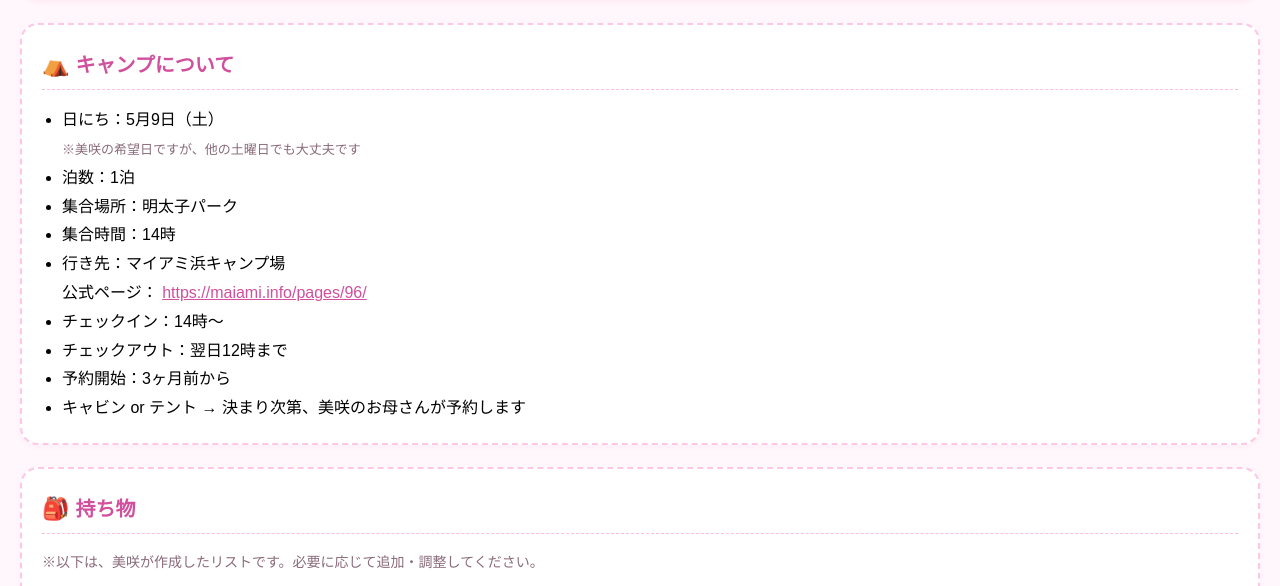
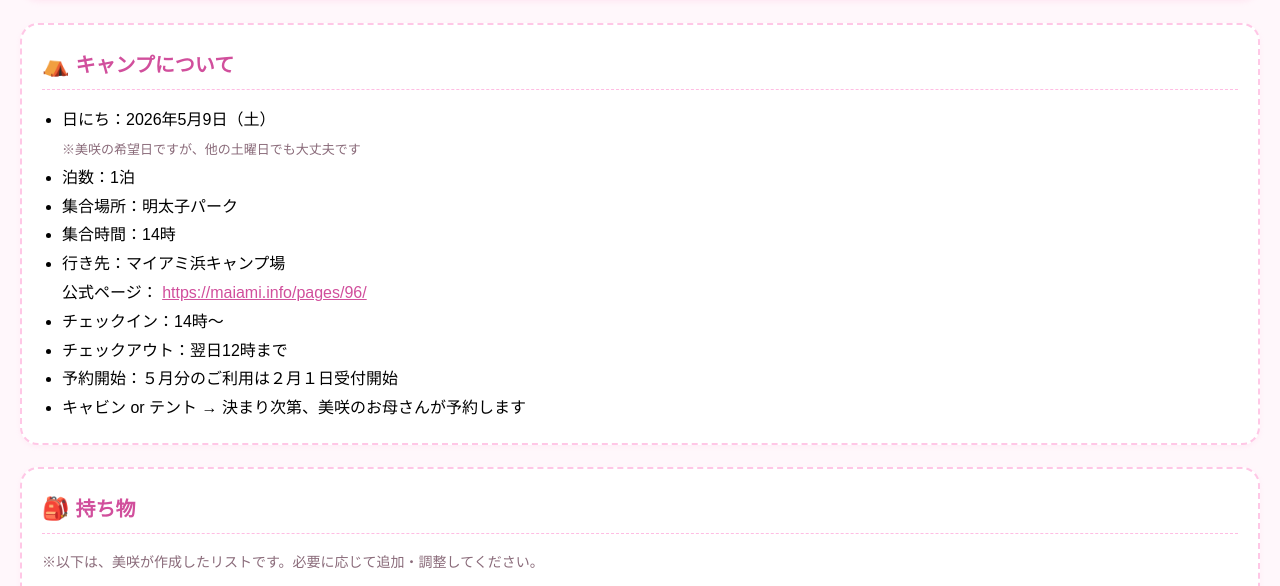
Before and after one commit to Yuki-Nakajii/camp-plan, a plain HTML site: page camp_plan/camp_plan.html in a window 1280 px wide. Shown: the part 168-754 px from the top of the page. Drawn offline with Linux system fonts and the light colour scheme.

Commit message:
Update camp date and reservation details in HTML

```diff
--- a/camp_plan/camp_plan.html
+++ b/camp_plan/camp_plan.html
@@ -87,7 +87,7 @@
 <div class="card">
   <h2><span class="deco">⛺</span>キャンプについて</h2>
   <ul>
-    <li>日にち：5月9日（土）<br>
+    <li>日にち：2026年5月9日（土）<br>
       <span style="font-size:13px; color:#8a6b7a;">※美咲の希望日ですが、他の土曜日でも大丈夫です</span>
     </li>
     <li>泊数：1泊</li>
@@ -102,7 +102,7 @@
     </li>
     <li>チェックイン：14時〜</li>
     <li>チェックアウト：翌日12時まで</li>
-    <li>予約開始：3ヶ月前から</li>
+    <li>予約開始：５月分のご利用は２月１日受付開始</li>
     <li>キャビン or テント → 決まり次第、美咲のお母さんが予約します</li>
   </ul>
 </div>
```
